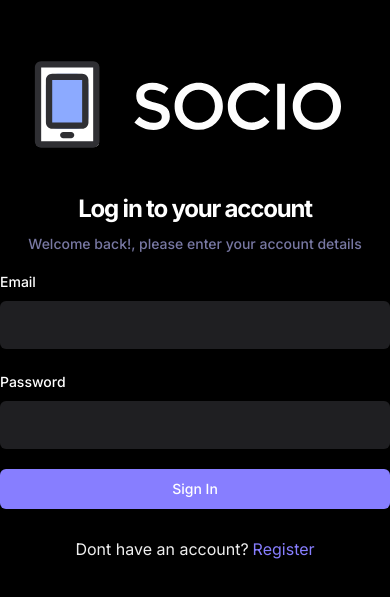
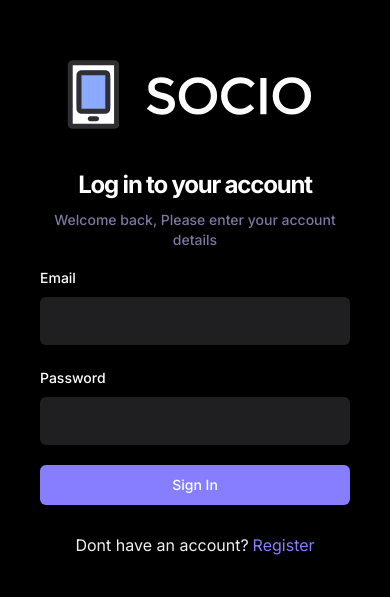
Before and after one commit to Shreykc1/Socio-Serverless, a React (Vite) app: page /sign-in in a window 390 px wide. Shown: the part 123-720 px from the top of the page. Built offline with nearby package versions, Linux system fonts and the light colour scheme; no server answers.

Commit message:
side-img updated

```diff
--- a/src/_auth/AuthLayout.tsx
+++ b/src/_auth/AuthLayout.tsx
@@ -1,21 +1,32 @@
 import { Outlet, Navigate } from 'react-router-dom'
+import {  useEffect } from 'react'
+
+
 
 const AuthLayout = () => {
   const isAuthenticated = false
+
+  useEffect(() => {
+    document.body.style.overflow = 'hidden';
+    return () => {
+      document.body.style.overflow = 'auto';
+    };
+  }, []);
+
   return (
     <>
       {isAuthenticated ? (
         <Navigate to="/"/>
       ): (
         <>
-          <section className='flex flex-1 justify-center items-center flex-col py-10'>
+          <section className='flex flex-1 justify-center items-center flex-col p-10'>
             <Outlet />
           </section>
 
           <img
-          src='/assets/images/side-img.svg'
+          src='/assets/images/MainSignUp.png'
           alt='logo'
-          className='hidden xl:block h-screen w-1/2 object-cover bg-no-repeat'
+          className='hidden xl:block h-[115vh] w-1/2 object-cover bg-no-repeat relative bottom-14'
           />
         </>
         )
--- a/src/_auth/forms/SigninForm.tsx
+++ b/src/_auth/forms/SigninForm.tsx
@@ -82,8 +82,8 @@ const SignInForm = () => {
           Log in to your account
         </h2>
 
-        <p className="text-light-3 small-medium md:base-regular mt-2">
-          Welcome back!, please enter your account details
+        <p className="text-light-3 small-medium md:base-regular text-center mt-2">
+          Welcome back, Please enter your account details
         </p>
 
         <form
--- a/src/_auth/forms/SignupForm.tsx
+++ b/src/_auth/forms/SignupForm.tsx
@@ -88,7 +88,7 @@ const SignupForm = () => {
           Create a new account
         </h2>
 
-        <p className="text-light-3 small-medium md:base-regular mt-2">
+        <p className="text-light-3 small-medium md:base-regular text-center mt-2">
           To use Socio, please enter your account details
         </p>
 
```
Also changed, not shown: public/assets/images/MainSignUp.png (added).
